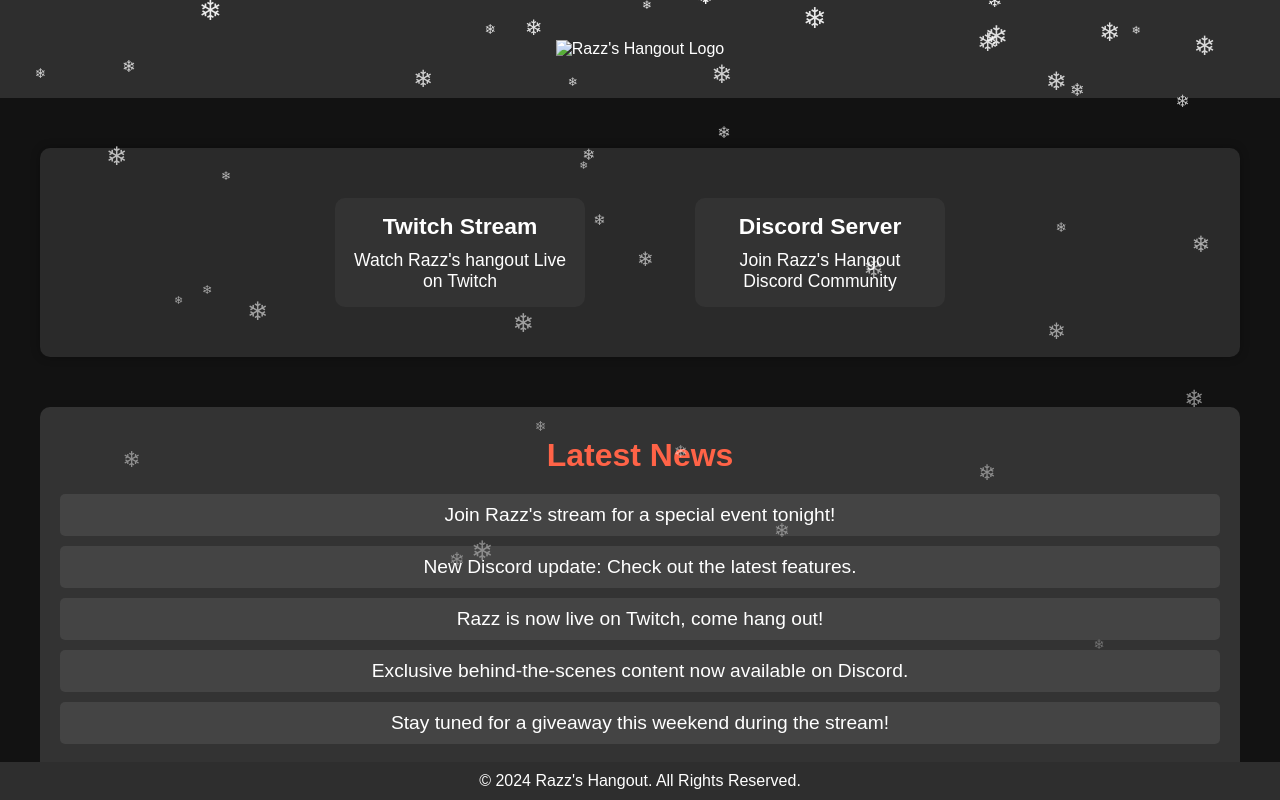
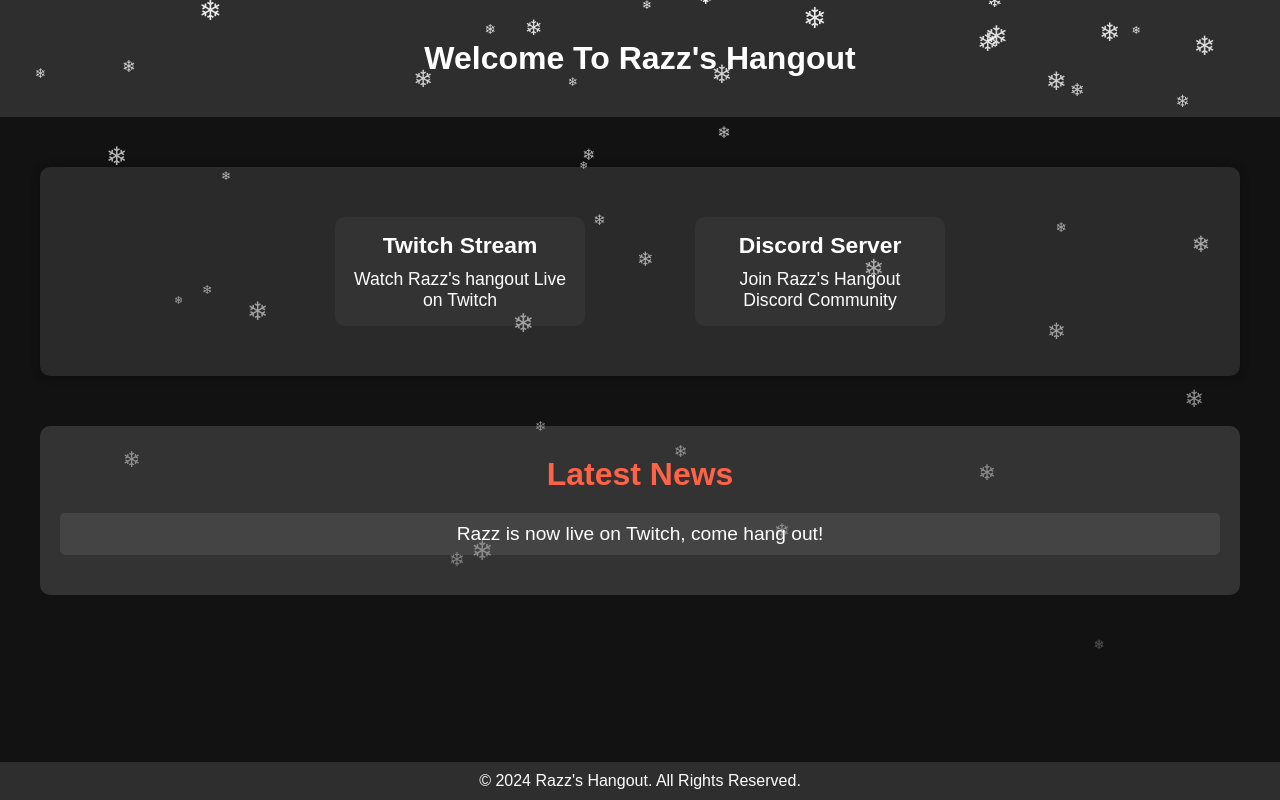
Before and after one commit to Razzkless/Razz-Hangout-Website, a plain HTML site: page index.html in a window 1280 px wide. Shown: the top 800 px of the page. Drawn offline with Linux system fonts and the light colour scheme.

Commit message:
New V1 release

```diff
--- a/index.html
+++ b/index.html
@@ -8,8 +8,7 @@
 </head>
 <body>
     <header>
-        <!-- Replace the <h1> tag with the <img> tag -->
-        <img src="your-image.jpg" alt="Razz's Hangout Logo" class="header-logo">
+        <h1>Welcome To Razz's Hangout</h1>
     </header>
 
     <section id="about">
--- a/script.js
+++ b/script.js
@@ -19,11 +19,7 @@ window.addEventListener("DOMContentLoaded", () => {
 
     // Array of sample news items
     const newsItems = [
-        { title: "Join Razz's stream for a special event tonight!", link: "#" },
-        { title: "New Discord update: Check out the latest features.", link: "#" },
         { title: "Razz is now live on Twitch, come hang out!", link: "https://www.twitch.tv/razzkle" },
-        { title: "Exclusive behind-the-scenes content now available on Discord.", link: "#" },
-        { title: "Stay tuned for a giveaway this weekend during the stream!", link: "#" },
     ];
 
     // Get the news container
```
